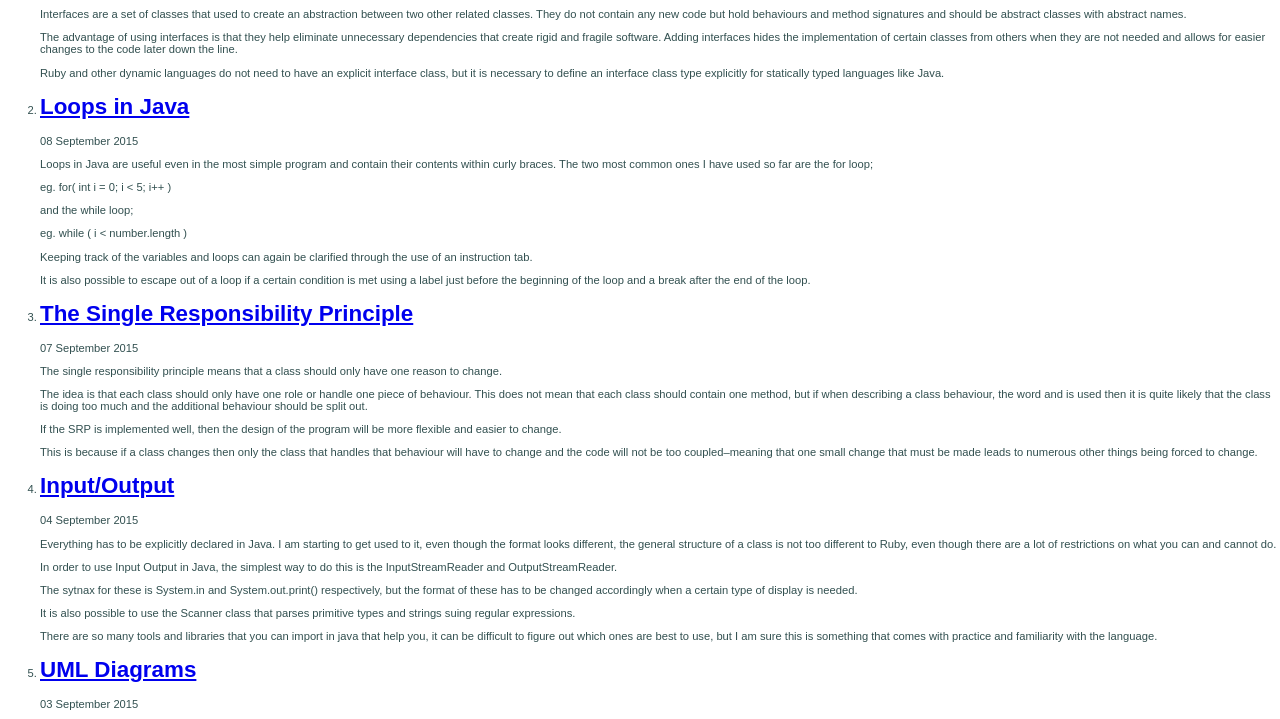
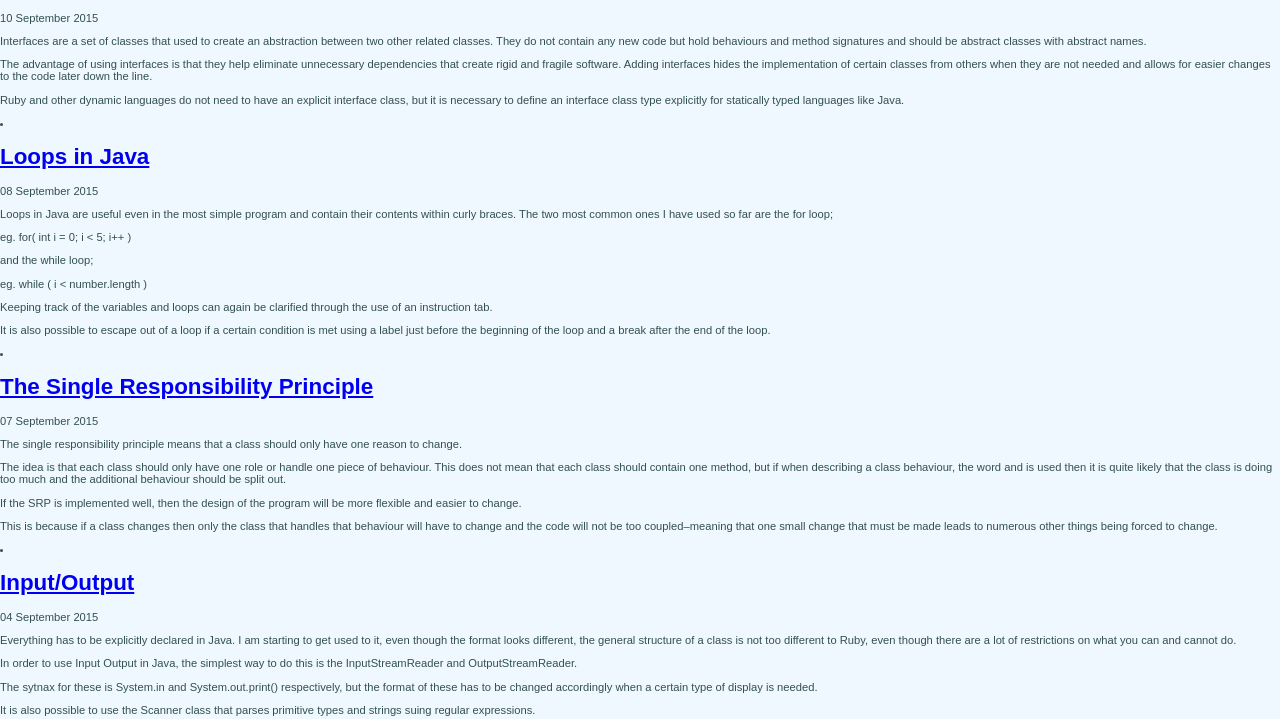
Before and after one commit to priya121/priya-blog, a plain HTML site: page index.html in a window 1280 px wide. Shown: the part 97-816 px from the top of the page. Drawn offline with Linux system fonts and the light colour scheme.

Commit message:
Changed background color.

```diff
--- a/index.html
+++ b/index.html
@@ -6,7 +6,6 @@
 </head>
 <body>
 <h1 data-id="blog-title">Priya’s Blog</h1>
-<ol data-id="page-list" data-max-pages="5">
     <li>
         <h1><a data-id="page-link" href="interfaces.html">Interfaces</a></h1>
         <p data-id="published-at" data-format="dd MMMM yyyy">10 September 2015</p>
--- a/styles.css
+++ b/styles.css
@@ -4,7 +4,7 @@ html, body {
     }
     body {
           color: #325050;
-          background: #fff;
+          background: #f0f8ff;
           font-family: 'Libre Baskerville', sans-serif;
           Arial; font-size: 11pt;
           font-size: 70%;
```
